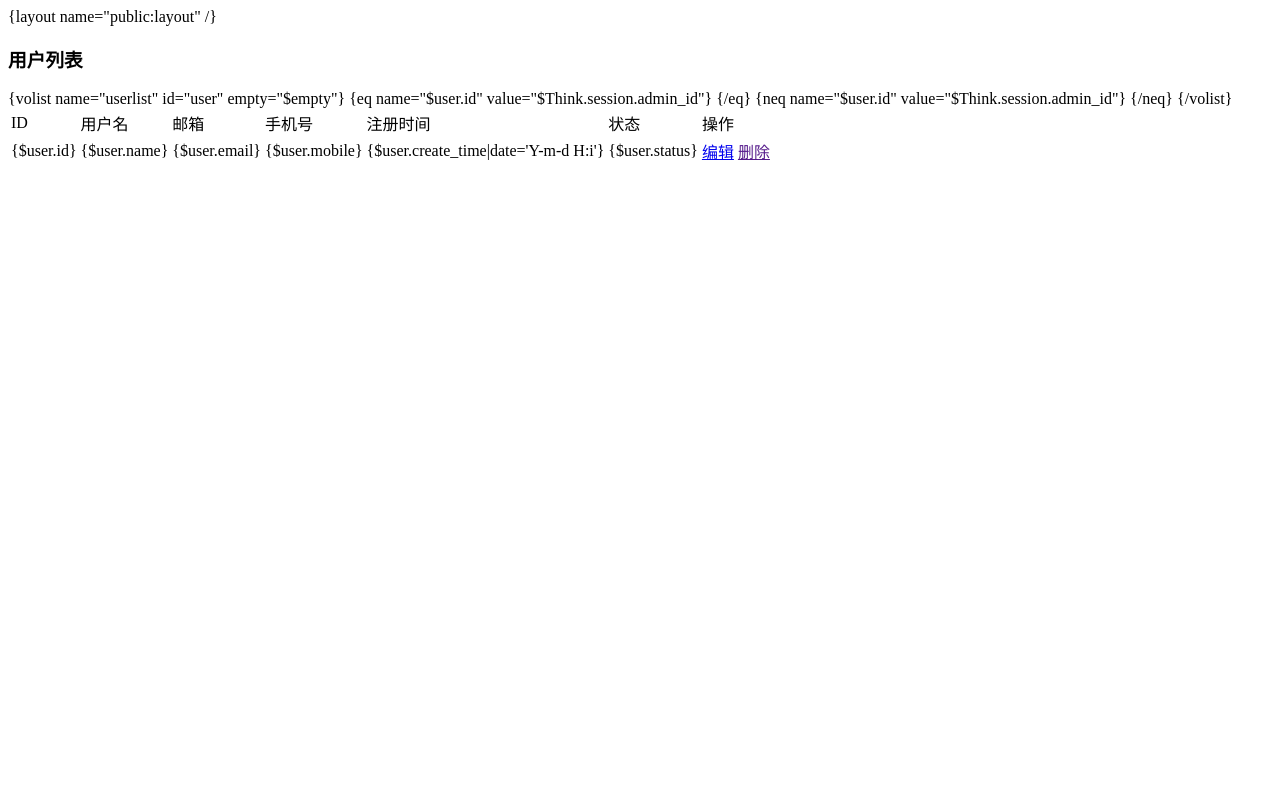
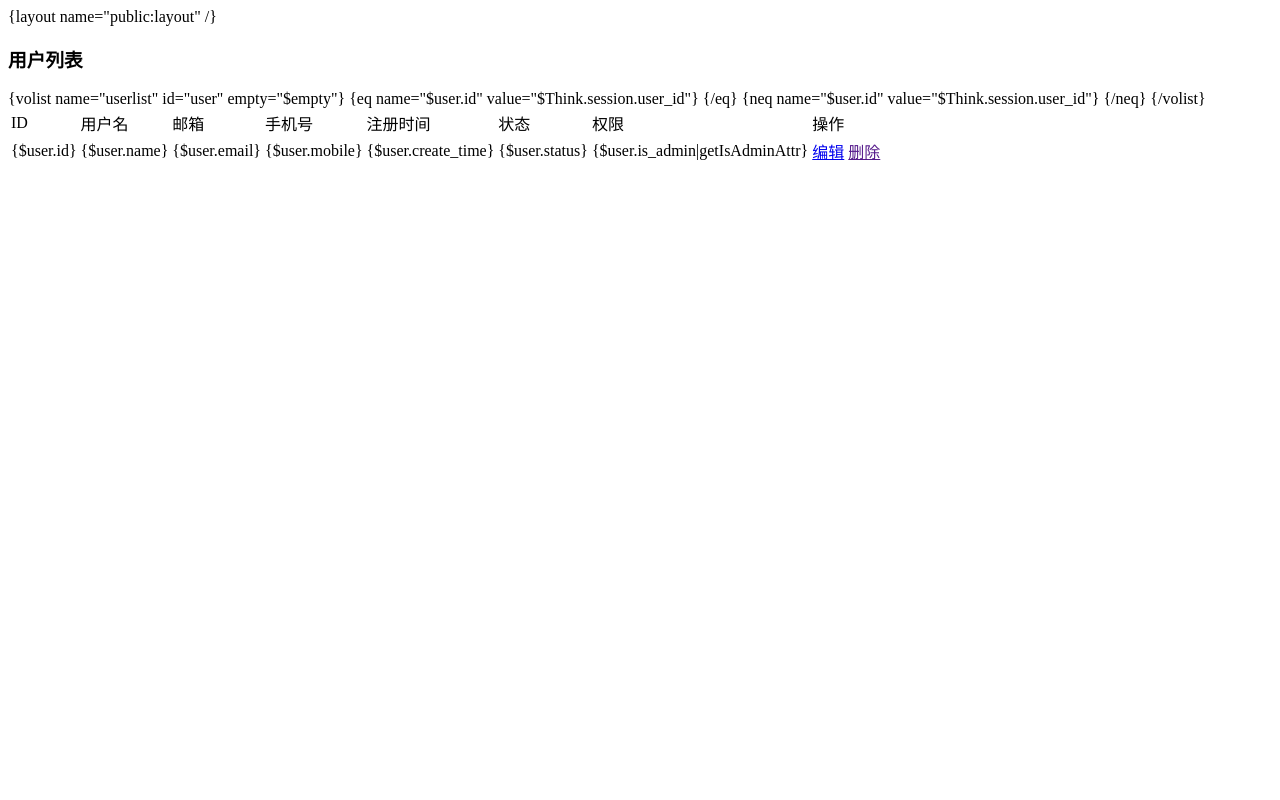
Before and after one commit to laibishini/wendaThinkphp5.1, a PHP site: page /application/admin/view/user/userlist.html in a window 1280 px wide. Run offline with PHP 8.4, Linux system fonts and the light colour scheme.

Commit message:
最新提交问答项目5.1

```diff
--- a/application/admin/view/user/useredit.html
+++ b/application/admin/view/user/useredit.html
@@ -30,7 +30,8 @@
             <input type="password" name="password" value="{$userInfo.password}" class="form-control">
         </div>
     </div>
-    <input type="hidden"name="id" value="{$userInfo.id}">
+
+    <input type="hidden" name="id" value="{$userInfo.id}">
     <div class="form-group">
         <div class="col-sm-offset-2 col-sm-10">
             <button type="submit" class="btn btn-danger">保存</button>
--- a/application/admin/view/user/userlist.html
+++ b/application/admin/view/user/userlist.html
@@ -12,6 +12,7 @@
         <td>手机号</td>
         <td>注册时间</td>
         <td>状态</td>
+        <td>权限</td>
         <td colspan="2">操作</td>
     </tr>
     {volist name="userlist" id="user" empty="$empty"}
@@ -20,28 +21,32 @@
         <td>{$user.name}</td>
         <td>{$user.email}</td>
         <td>{$user.mobile}</td>
-        <td>{$user.create_time|date='Y-m-d H:i'}</td>
+        <td>{$user.create_time}</td>
         <td>{$user.status}</td>
+        <td>{$user.is_admin|getIsAdminAttr}</td>
         <!--非当前用户是不能编辑其他用户的 用户的当前的ID和session里的ID相等才能编辑-->
-        {eq name="$user.id" value="$Think.session.admin_id"}
+        {eq name="$user.id" value="$Think.session.user_id"}
         <td><a href="{:url('user/userEdit',['id'=>$user.id])}">编辑</a></td>
         {/eq}
 
         <!--当前用户不是自己就显示删除，是自己的就不显示删除了不能自己删除自己-->
-        {neq name="$user.id" value="$Think.session.admin_id"}
-        <td><a href="" onclick="dele();return false">删除</a></td>
+        {neq name="$user.id" value="$Think.session.user_id"}
+        <td><a href="" onclick="dele({$user.id});return false">删除</a></td>
         {/neq}
     </tr>
 
     {/volist}
+
+
 </table>
 
+
 <script>
-  function dele() {
+  function dele(id) {
       if(confirm('你是要真的删除吗？') == true){
 
           //跳转到删除方法
-          window.location.href = "{:url('user/doDelete',['id'=>$user.id])}"
+          window.location.href = "{:url('user/doDelete')}"+"?id="+id;
       }
   }
 </script>
--- a/application/index/controller/Index.php
+++ b/application/index/controller/Index.php
@@ -311,7 +311,7 @@ class Index extends Base
     }
 
 
-    //
+    //留言
     public function insertComment(){
 
         if(Request::isAjax()){
```
Also changed, not shown: application/admin/controller/User.php (+18 -4 lines), application/common.php (+10 -0 lines), application/common/model/User.php (+0 -7 lines), public/.htaccess.
